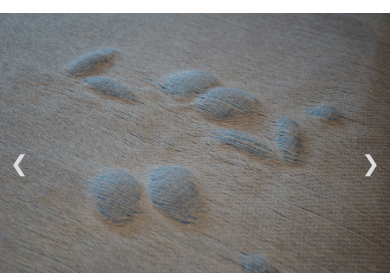
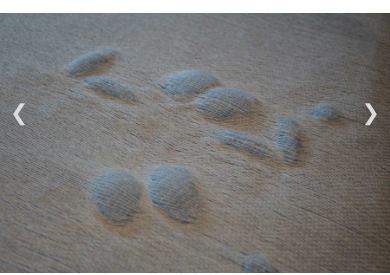
Before and after one commit to Naked-friends82/20210815_osang, a React (Create React App) app: page /work_thankspressure in a window 390 px wide. Shown: the part 996-1271 px from the top of the page. Built offline with nearby package versions, Linux system fonts and the light colour scheme.

Commit message:
adjust reck_btn2

```diff
--- a/src/style/mobile/tspre_mobile.css
+++ b/src/style/mobile/tspre_mobile.css
@@ -30,7 +30,7 @@
     width: 100%;
   }
   .image_reck__btn {
-    top: -152px;
+    top: -24vh;
   }
   .image_reck__btn .image_btn {
     padding: 30px 10px;
@@ -78,7 +78,7 @@
     width: 100%;
   }
   .image_reck__btn {
-    top: -152px;
+    top: -158px;
   }
   .image_reck__btn .image_btn {
     padding: 30px 10px;
```
